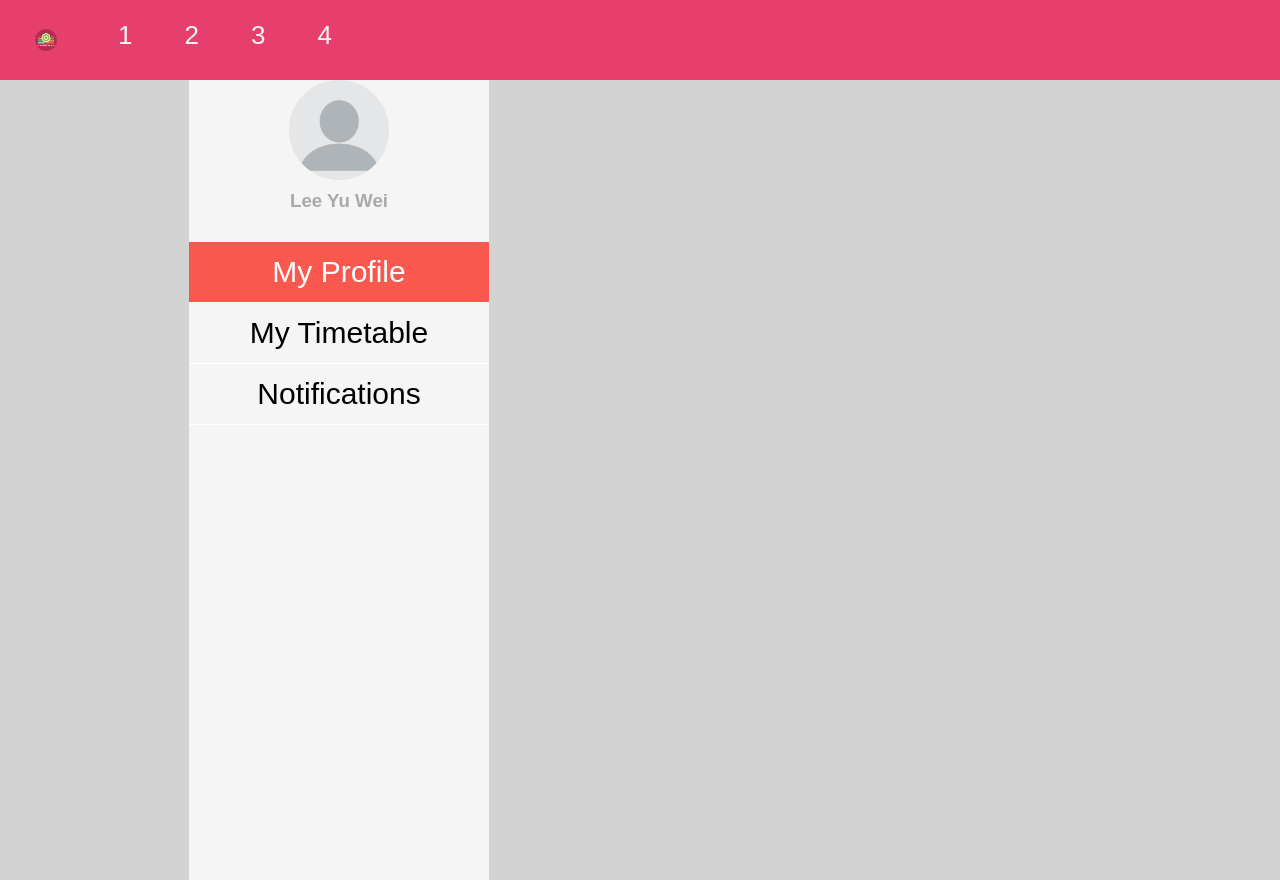
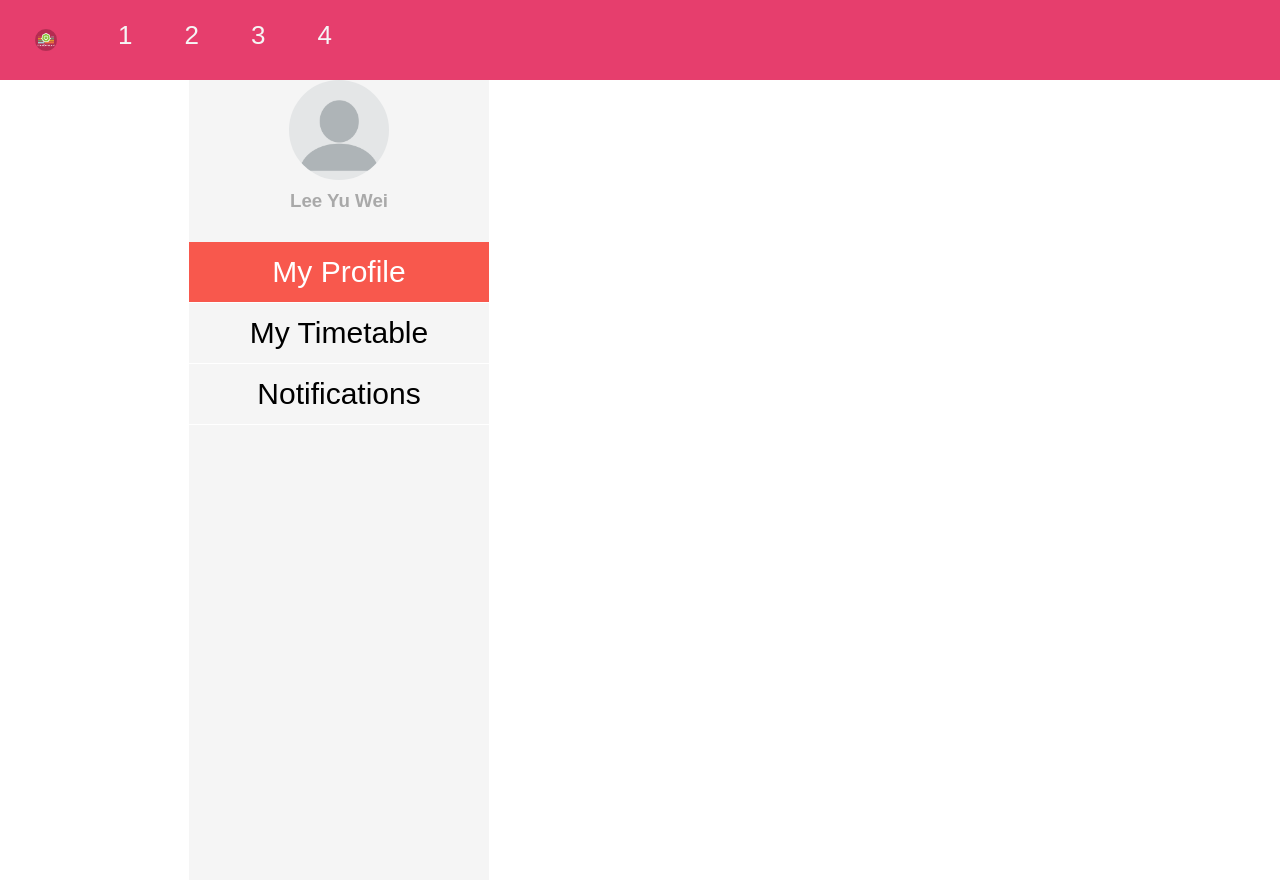
Before and after one commit to chanphil2002/PHP-Elderly-Home-Club-Appointment, a PHP site: the page made by HTML & CSS/handyman/handyman's profile.html in a window 1280 px wide. Run offline with PHP 8.4, Linux system fonts and the light colour scheme; some libraries are stand-ins or nearby versions.

Commit message:
Update profile.css

```diff
--- a/HTML & CSS/handyman/profile.css
+++ b/HTML & CSS/handyman/profile.css
@@ -1,5 +1,5 @@
 body{
-    background-color: lightgray;
+    background-color: white;
     margin: 0px;
 }
 *{
```
